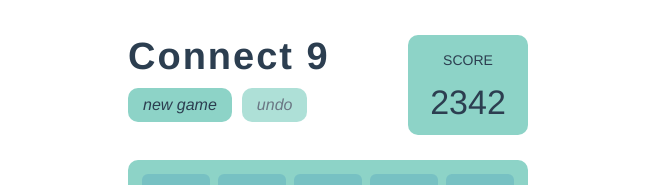
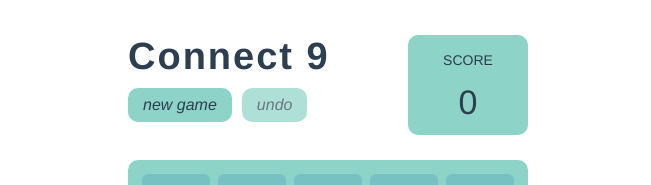
Before and after one commit to shivambaku/connectnine, a Vue app: page / in a window 1280 px wide. Shown: the top 185 px of the page, without its empty margins (312-963 px from the left). Built offline with nearby package versions, Linux system fonts and the light colour scheme.

Commit message:
added score

```diff
--- a/src/components/Game.vue
+++ b/src/components/Game.vue
@@ -16,7 +16,7 @@
       </div>
       <div class='score-container'>
         <div class='score'>
-          2342
+          {{score}}
         </div>
       </div>
     </div>
@@ -47,11 +47,13 @@ export default {
       boardPieces: [],
       selectorPieces: [],
       selectedIndex: 0,
+      score: 0,
       savedState: {
         boardPieces: [],
         selectorPieces: [],
         futureSelectorPieces: [],
         selectedIndex: 0,
+        score: 0,
       },
       canUndo: false,
     };
@@ -130,6 +132,8 @@ export default {
 
       // a connection was formed
       if (visited.size >= 3) {
+        this.score += visited.size * value;
+
         // besides the placed piece, set all visited pieces to empty
         visited.delete(index);
 
@@ -184,12 +188,14 @@ export default {
       this.savedState.futureSelectorPieces[this.savedState.selectedIndex] = nextPiece;
       this.boardPieces = JSON.parse(JSON.stringify(this.savedState.boardPieces));
       this.selectorPieces = JSON.parse(JSON.stringify(this.savedState.selectorPieces));
+      this.score = this.savedState.score;
       this.canUndo = false;
     },
     saveState() {
       this.savedState.boardPieces = JSON.parse(JSON.stringify(this.boardPieces));
       this.savedState.selectorPieces = JSON.parse(JSON.stringify(this.selectorPieces));
       this.savedState.selectedIndex = this.selectedIndex;
+      this.savedState.score = this.score;
       this.savedState.futureSelectorPieces[this.selectedIndex] = null;
       this.canUndo = true;
     },
```
